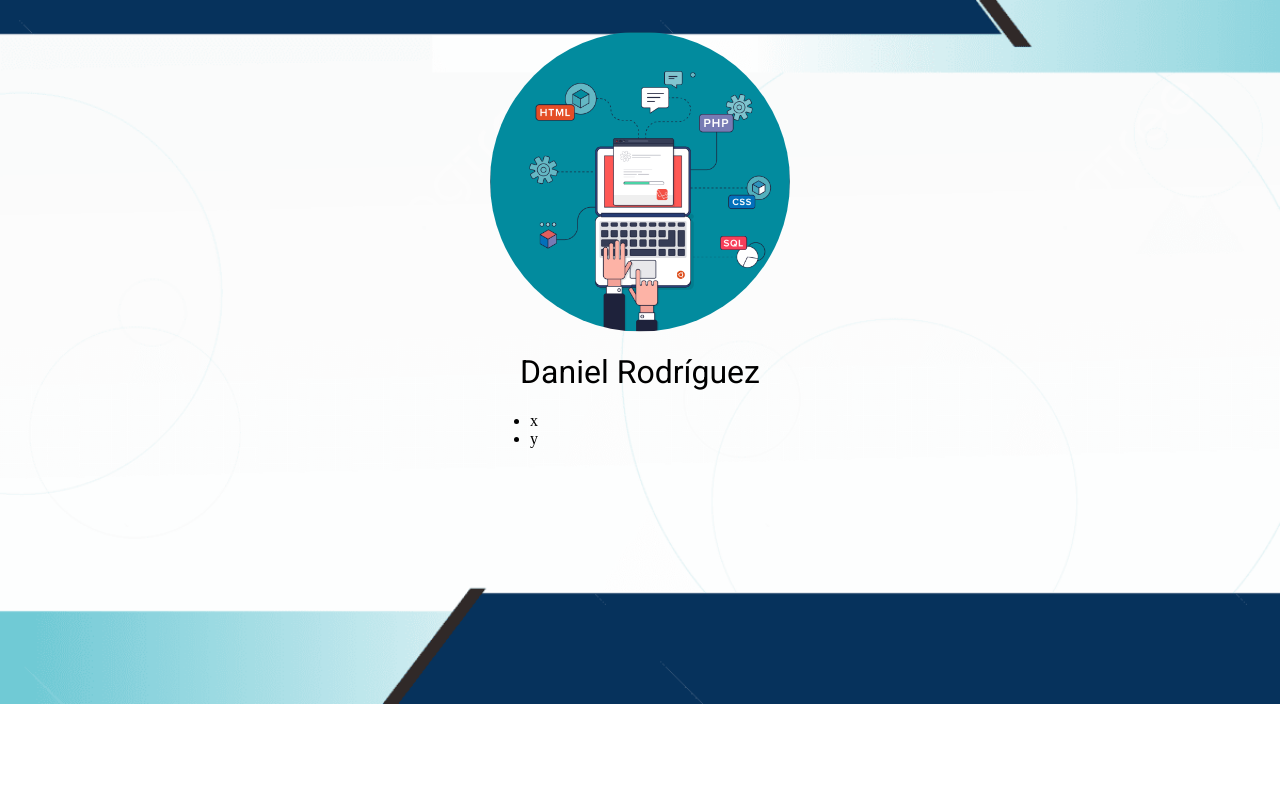
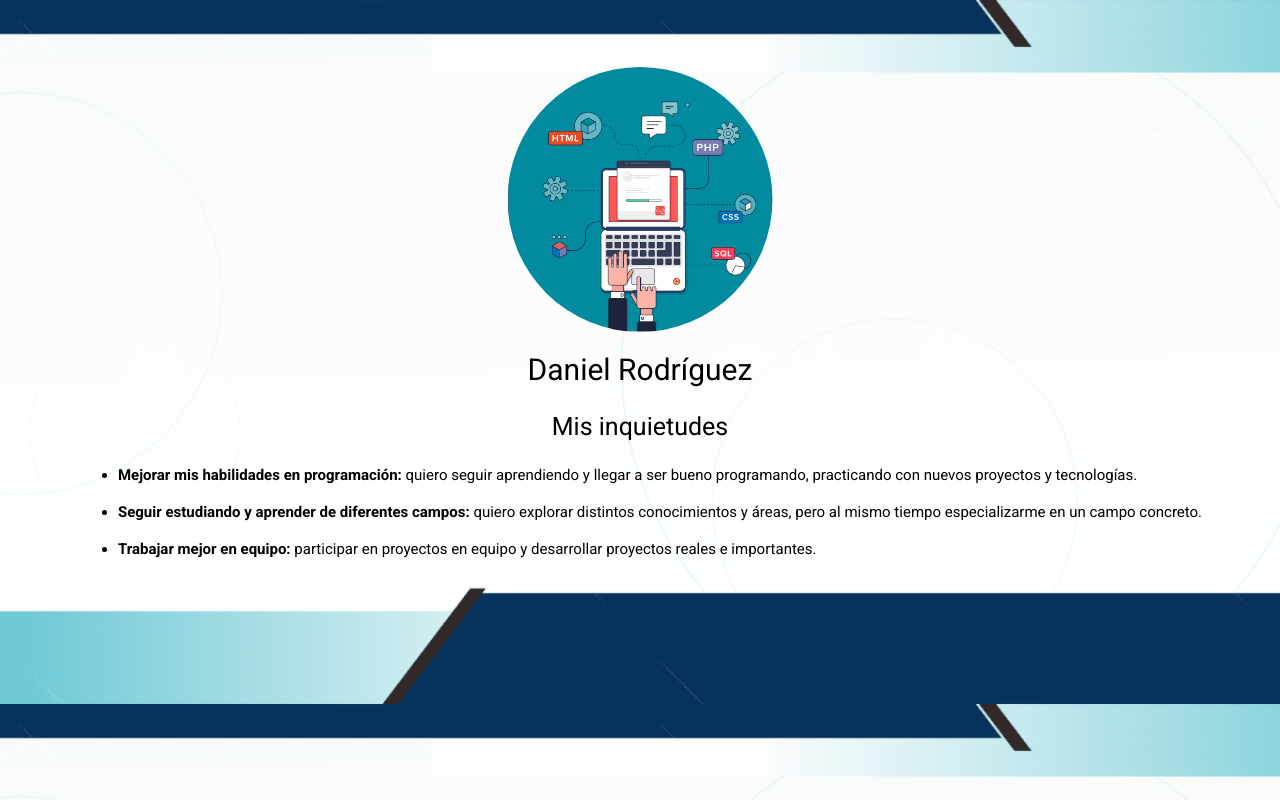
Before and after one commit to danizisito/danizisito, a plain HTML site: page index.html in a window 1280 px wide. Drawn offline with Linux system fonts and the light colour scheme.

Commit message:
cambios ull

```diff
--- a/estilo.css
+++ b/estilo.css
@@ -1,17 +1,34 @@
+/* Body */
+
 body {
+    font-family: "Roboto", sans-serif;
     background-image: url("fondoLegit.jpg");
     background-size: cover;
-    background-repeat: no-repeat;
     height: 60vh;
     display: flex;
     justify-content: center;
     align-items: center;
 }
+
+/* Clases de texto */
+
+.a  {
+  font-size: 25px;
+  text-align: center;
+}
+.b {
+  font-size:15px;
+}
+.textoNegro{
+  font-weight: bold;
+}
+
 .roboto-letra {
   font-family: "Roboto", sans-serif;
   font-optical-sizing: auto;
   font-weight: 400;
   font-style: normal;
   font-variation-settings: "wdth" 100;
+  font-size: 30px;
   text-align: center;
 }
--- a/index.html
+++ b/index.html
@@ -13,11 +13,13 @@
 </head>
 <body>
     <div>
-        <img src="imagen.png" style="display: block; margin: auto;clip-path: circle(50%);" width="300" height="300">
+        <img src="imagen.png" style="display: block; margin: auto;clip-path: circle(50%); margin-top: 145px;" width="265" height="265">
         <h1 class="roboto-letra">Daniel Rodríguez</h1>
+        <p class="a"> Mis inquietudes </p>
         <ul>
-            <li>x</li>
-            <li>y</li>
+            <li class="b"> <span class = "textoNegro"> Mejorar mis habilidades en programación: </span> quiero seguir aprendiendo y llegar a ser bueno programando, practicando con nuevos proyectos y tecnologías.</li> <br>
+            <li class = "b"> <span class = "textoNegro"> Seguir estudiando y aprender de diferentes campos: </span> quiero explorar distintos conocimientos y áreas, pero al mismo tiempo especializarme en un campo concreto.</li> <br>
+            <li class = "b"> <span class = "textoNegro"> Trabajar mejor en equipo: </span> participar en proyectos en equipo y desarrollar proyectos reales e importantes.</li>
         </ul>
     </div>
 </body>
```
